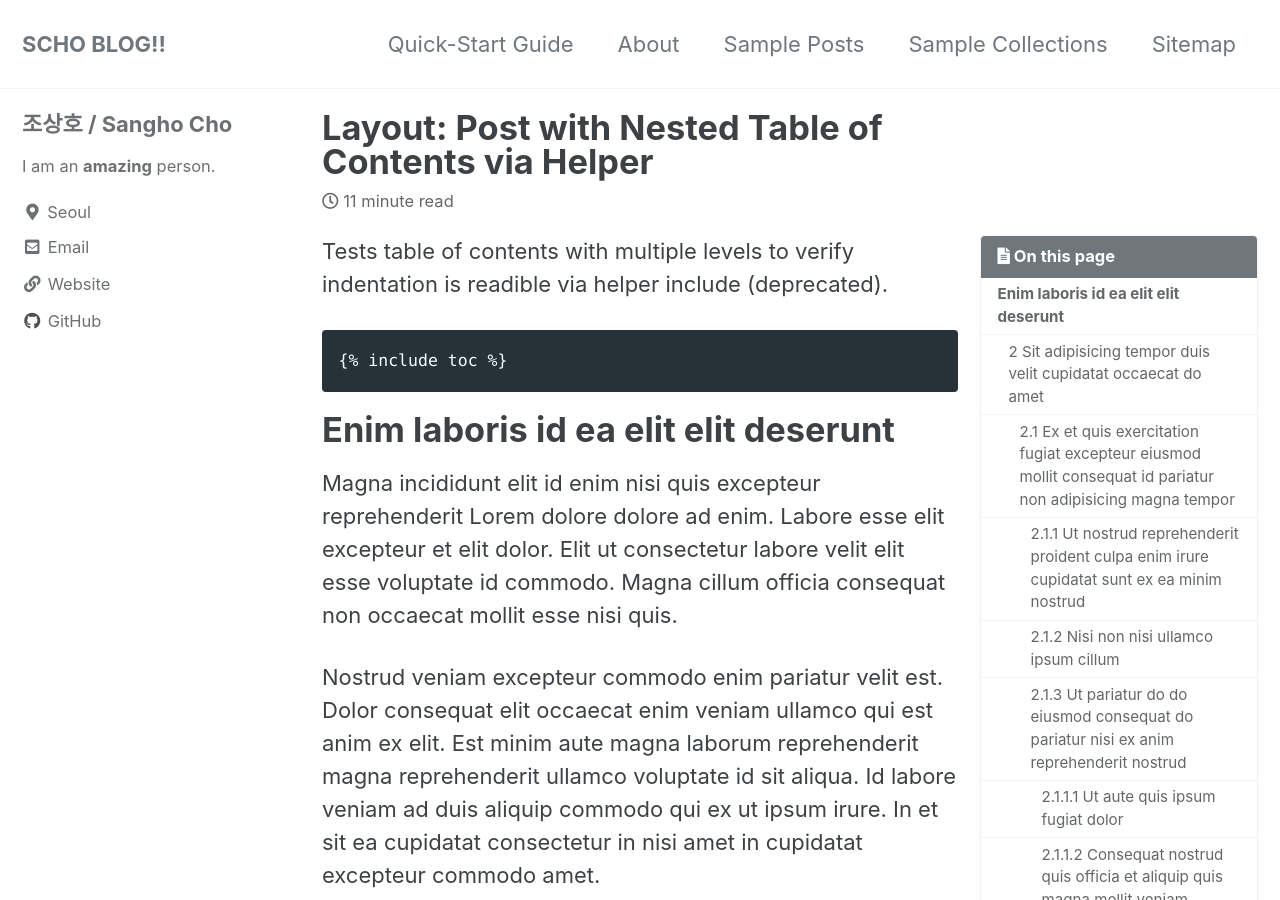
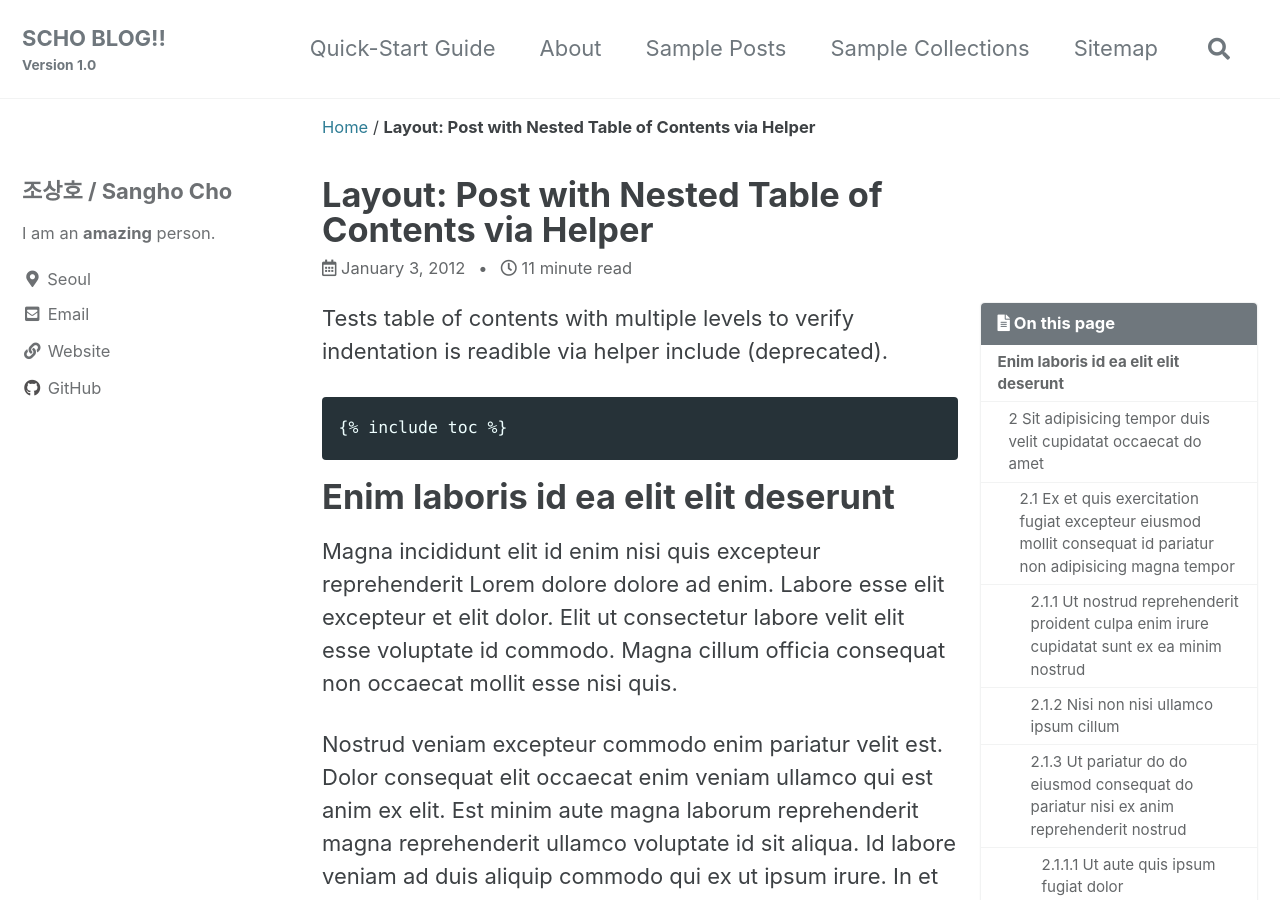
Before and after one commit to scho89/scho89.github.io, a Jekyll site: the page built from _posts/docs/2012-01-03-layout-table-of-contents-include-post.md, in a window 1280 px wide and 900 px high. Built offline with Jekyll 4.4.1, drawn with Linux system fonts in a browser that asks for light colours; cached includes are drawn as plain includes; some of the changed text lies outside the part shown.

Commit message:
Update _config.yml

```diff
--- a/_config.yml
+++ b/_config.yml
@@ -10,7 +10,7 @@
 # Review documentation to determine if you should use `theme` or `remote_theme`
 # https://mmistakes.github.io/minimal-mistakes/docs/quick-start-guide/#installing-the-theme
 
-# theme                  : "minimal-mistakes-jekyll"
+theme                  : "minimal-mistakes-jekyll"
 remote_theme           : "mmistakes/minimal-mistakes@master"
 minimal_mistakes_skin    : "default" # "air", "aqua", "contrast", "dark", "dirt", "neon", "mint", "plum", "sunrise"
 
@@ -18,16 +18,16 @@ minimal_mistakes_skin    : "default" # "air", "aqua", "contrast", "dark", "dirt"
 locale                   : "en-US"
 title                    : "scho blog"
 title_separator          : "-"
-subtitle                 : # site tagline that appears below site title in masthead
+subtitle                 : "Version 1.0"
 name                     : "Sangho Cho"
-description              : "An amazing website."
+description              : "scho's workshop"
 url                      : "https://scho89.github.io"
 baseurl                  : # the subpath of your site, e.g. "/blog"
-repository               : # GitHub username/repo-name e.g. "mmistakes/minimal-mistakes"
+repository               : "scho89/scho89.github.io"
 teaser                   : # path of fallback teaser image, e.g. "/assets/images/500x300.png"
 logo                     : # path of logo image to display in the masthead, e.g. "/assets/images/88x88.png"
 masthead_title           : "SCHO BLOG!!"
-# breadcrumbs            : false # true, false (default)
+breadcrumbs            : true #, false (default)
 words_per_minute         : 200
 comments:
   provider               : # false (default), "disqus", "discourse", "facebook", "staticman", "staticman_v2", "utterances", "giscus", "custom"
@@ -59,11 +59,11 @@ reCaptcha:
 atom_feed:
   path                   : # blank (default) uses feed.xml
   hide                   : # true, false (default)
-search                   : # true, false (default)
+search                   : true #false (default)
 search_full_content      : # true, false (default)
 search_provider          : # lunr (default), algolia, google
 lunr:
-  search_within_pages    : # true, false (default)
+  search_within_pages    : true #false (default)
 algolia:
   application_id         : # YOUR_APPLICATION_ID
   index_name             : # YOUR_INDEX_NAME
@@ -220,7 +220,7 @@ sass:
 permalink: /:categories/:title/
 paginate: 5 # amount of posts to show
 paginate_path: /page:num/
-timezone: # https://en.wikipedia.org/wiki/List_of_tz_database_time_zones
+timezone: "Asia/Seoul" # https://en.wikipedia.org/wiki/List_of_tz_database_time_zones
 
 
 # Plugins (previously gems:)
@@ -290,5 +290,6 @@ defaults:
       author_profile: true
       read_time: true
       comments: # true
-      share: true
+      share: false
       related: true
+      show_date: true
```
